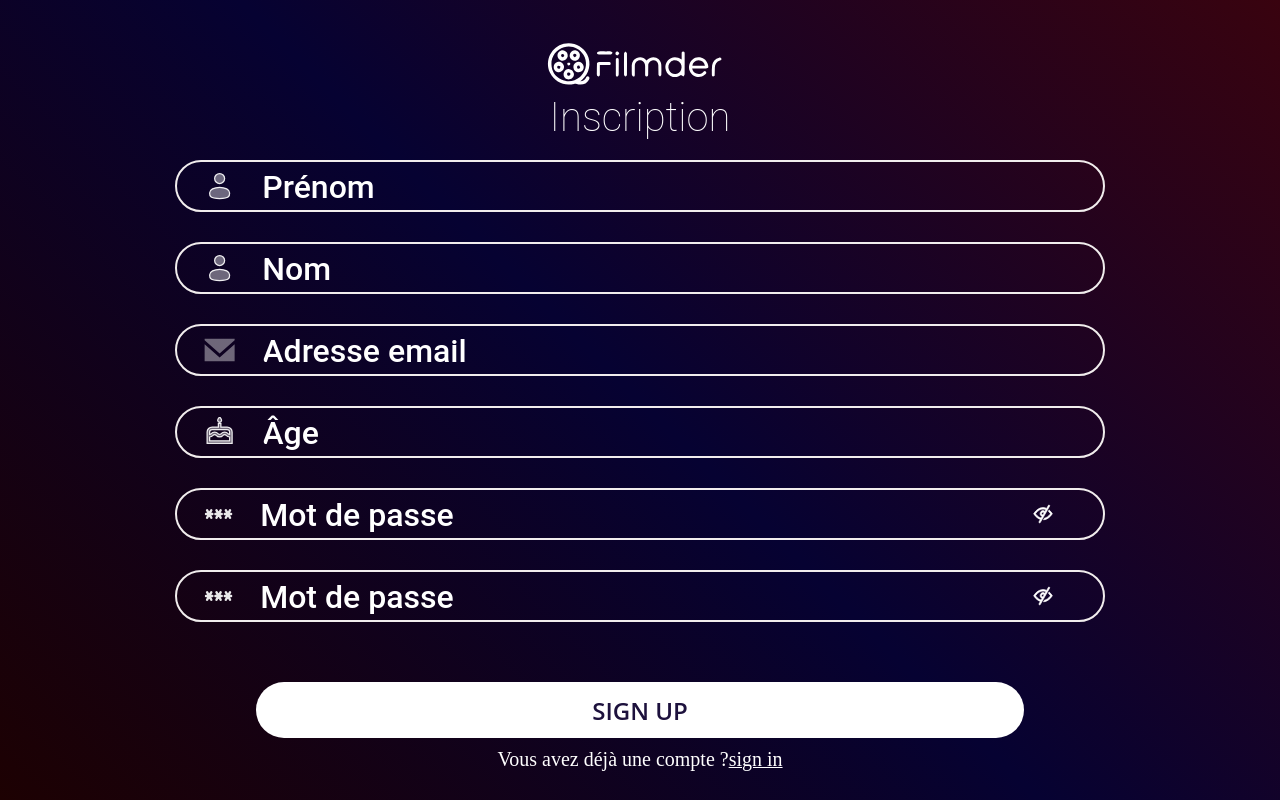
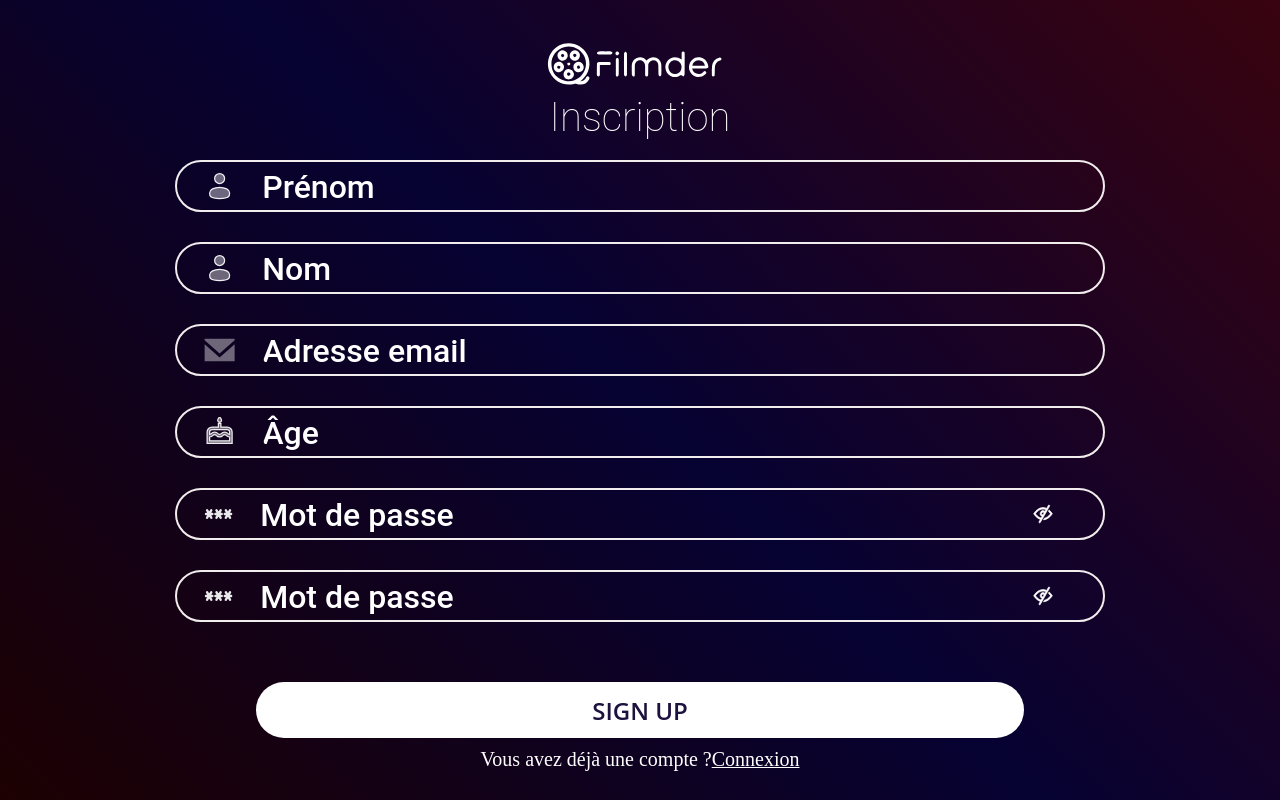
Before and after one commit to vepohs/filmderClient, a React (Vite) app: page /signup in a window 1280 px wide. Built offline with nearby package versions, Linux system fonts and the light colour scheme; no server answers.

Commit message:
Chengement sign in en connexion Le border color est rouge quand error pour sign up

```diff
--- a/src/common/components/FormInput.tsx
+++ b/src/common/components/FormInput.tsx
@@ -17,7 +17,8 @@ function FormInput <TFormValues extends FieldValues> ({
                        icon: Icon,
                    }: FormInputProps<TFormValues>){
     return (
-        <div className="inputContainer">
+        <div                 className={`inputContainer ${error ? 'error' : ''}`}
+                              >
             {Icon && <Icon className="icon" />}
             <input
                 className="input"
--- a/src/common/style/FormInput.sass
+++ b/src/common/style/FormInput.sass
@@ -9,7 +9,8 @@
   border: 2px solid #f1eded
   padding-right: 30px
   font-weight: bold
-
+.inputContainer.error
+  border-color: red
 
 .input
   width: 100%
@@ -23,6 +24,9 @@
   outline: none
   margin-top: 2px
   font-family: 'Roboto', sans-serif
+
+
+
 
   margin-left: 10px
   caret-color: #ffffff
--- a/src/pages/signUp/components/GoToSignIn.tsx
+++ b/src/pages/signUp/components/GoToSignIn.tsx
@@ -6,7 +6,7 @@ export function GoToSignIn() {
     return (
         <div className='signInContainer'>
             <p>Vous avez déjà une compte ?</p>
-            <Link to="/login">sign in</Link>
+            <Link to="/login">Connexion</Link>
         </div>
     );
 }
```
